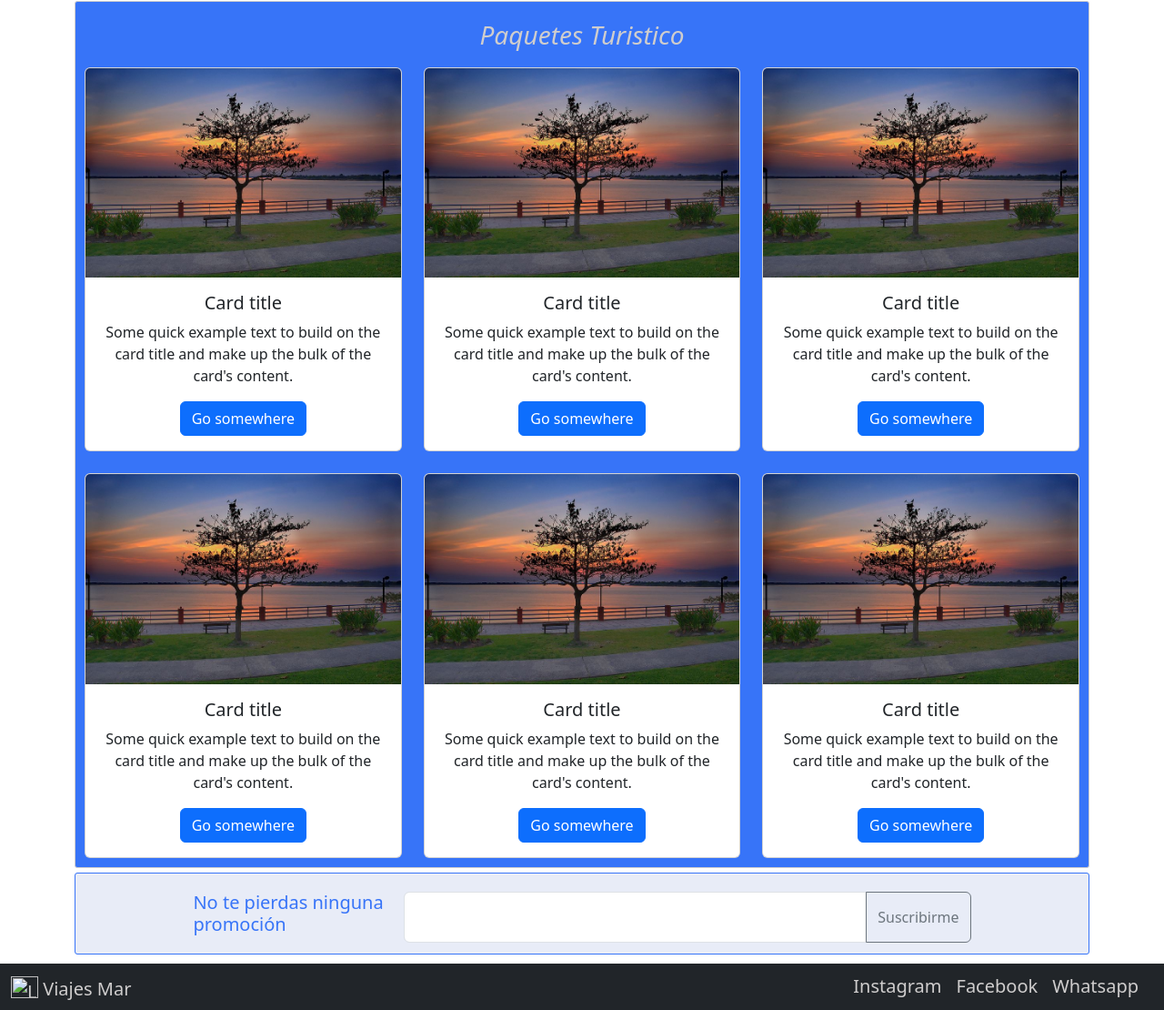
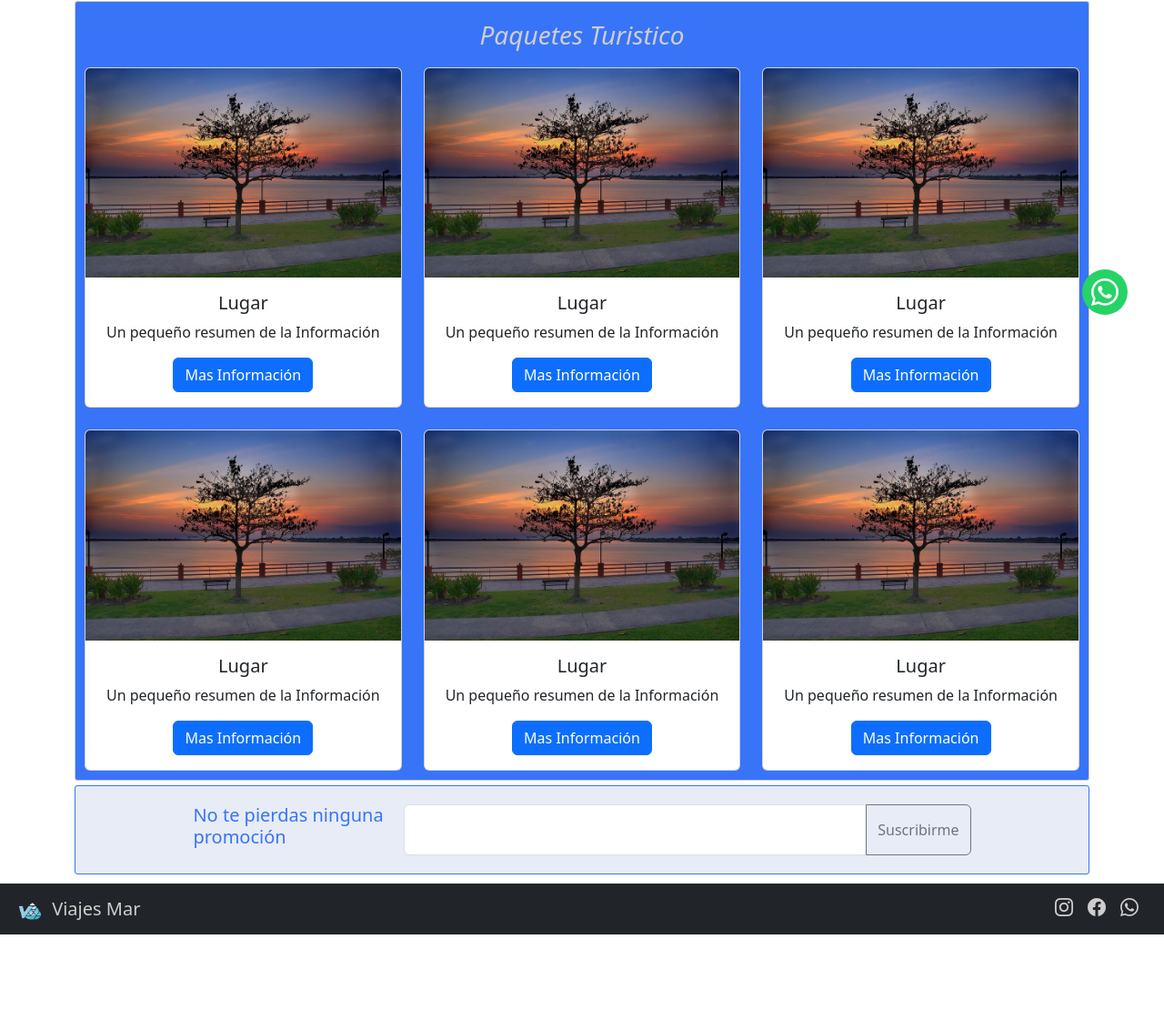
Before and after one commit to juakolp25/viajes_mar, a website: page index.html in a window 1280 px wide. Shown: the part 414-1524 px from the top of the page at 91% size. After the commit the page ends 1441 px from the top, so only its background shows below. Drawn offline with nearby package versions, Linux system fonts and the light colour scheme.

Commit message:
Add files via upload

```diff
--- a/index.html
+++ b/index.html
@@ -2,16 +2,18 @@
 <head>
     <meta charset="UTF-8">
     <meta name="viewport" content="width=device-width, initial-scale=1.0">
+    <link rel="shortcut icon" href="logo.png" />
     <title>Viajes Mar</title>
     <link rel="stylesheet" href="style.css" type="text/css">
     <link href="https://cdn.jsdelivr.net/npm/bootstrap@5.3.2/dist/css/bootstrap.min.css" rel="stylesheet" integrity="sha384-T3c6CoIi6uLrA9TneNEoa7RxnatzjcDSCmG1MXxSR1GAsXEV/Dwwykc2MPK8M2HN" crossorigin="anonymous">
-</head>
+    <link rel="stylesheet" href="https://cdn.jsdelivr.net/npm/bootstrap-icons@1.11.1/font/bootstrap-icons.css">
+  </head>
 <body>
 
     <nav class="navbar bgvm fixed-top">
         <div class="container-fluid">
             <a class="link_menu" href="#">
-                <img src="#" alt="Logo" width="30" height="24" class="d-inline-block align-text-top">
+                <img src="logo.png" alt="Logo" width="40" height="34" class="d-inline-block align-text-top">
                 Viajes Mar
             </a>
           <button class="navbar-toggler" type="button" data-bs-toggle="offcanvas" data-bs-target="#offcanvasDarkNavbar" aria-controls="offcanvasDarkNavbar" aria-label="Toggle navigation">
@@ -29,6 +31,16 @@
                 </li>
                 <li class="nav-item">
                   <a class="nav-link" href="#">Socios</a>
+                </li>
+                <li class="nav-item dropdown">
+                  <a class="nav-link dropdown-toggle" href="#" role="button" data-bs-toggle="dropdown" aria-expanded="false">
+                    Meses
+                  </a>
+                  <ul class="dropdown-menu" id="bgvm">
+                    <li><a class="dropdown-item" href="#">Octubre</a></li>
+                    <li><a class="dropdown-item" href="#">Noviembre</a></li>
+                    <li><a class="dropdown-item" href="#">Diciembre</a></li>
+                  </ul>
                 </li>
                 <li class="nav-item">
                     <a class="nav-link" href="#">Nosotros</a>
@@ -51,21 +63,21 @@
                 <div class="carousel-inner">
                   <div class="carousel-item active">
                     <img src="imagen.jpg" class="d-block w-100" style="width:100%; height:100%" alt="...">
-                    <div class="carousel-caption d-none d-md-block">
+                    <!--<div class="carousel-caption d-none d-md-block">
                       <h5>Info</h5>
-                    </div>
+                    </div>-->
                   </div>
                   <div class="carousel-item">
                     <img src="imagen.jpg" class="d-block w-100" style="width:100%; height:100%" alt="...">
-                    <div class="carousel-caption d-none d-md-block">
+                    <!--<div class="carousel-caption d-none d-md-block">
                       <h5>Info</h5>
-                    </div>
+                    </div>-->
                   </div>
                   <div class="carousel-item">
                     <img src="imagen.jpg" class="d-block w-100" style="width:100%; height:100%" alt="...">
-                    <div class="carousel-caption d-none d-md-block">
+                    <!--<div class="carousel-caption d-none d-md-block">
                       <h5>Info</h5>
-                    </div>
+                    </div>-->
                   </div>
                 </div>
                 <button class="carousel-control-prev" type="button" data-bs-target="#carouselExampleCaptions" data-bs-slide="prev">
@@ -85,9 +97,9 @@
                     <div class="card">
                         <img src="imagen.jpg" class="card-img-top" alt="...">
                         <div class="card-body">
-                            <h5 class="card-title">Card title</h5>
-                            <p class="card-text">Some quick example text to build on the card title and make up the bulk of the card's content.</p>
-                            <a href="#" class="btn btn-primary">Go somewhere</a>
+                            <h5 class="card-title">Lugar</h5>
+                            <p class="card-text">Un pequeño resumen de la Información</p>
+                            <a href="#" class="btn btn-primary">Mas Información</a>
                         </div>
                     </div>
                 </div>
@@ -95,9 +107,9 @@
                     <div class="card">
                         <img src="imagen.jpg" class="card-img-top" alt="...">
                         <div class="card-body">
-                            <h5 class="card-title">Card title</h5>
-                            <p class="card-text">Some quick example text to build on the card title and make up the bulk of the card's content.</p>
-                            <a href="#" class="btn btn-primary">Go somewhere</a>
+                            <h5 class="card-title">Lugar</h5>
+                            <p class="card-text">Un pequeño resumen de la Información</p>
+                            <a href="#" class="btn btn-primary">Mas Información</a>
                         </div>
                     </div>
                 </div>
@@ -105,9 +117,9 @@
                     <div class="card">
                         <img src="imagen.jpg" class="card-img-top" alt="...">
                         <div class="card-body">
-                            <h5 class="card-title">Card title</h5>
-                            <p class="card-text">Some quick example text to build on the card title and make up the bulk of the card's content.</p>
-                            <a href="#" class="btn btn-primary">Go somewhere</a>
+                            <h5 class="card-title">Lugar</h5>
+                            <p class="card-text">Un pequeño resumen de la Información</p>
+                            <a href="#" class="btn btn-primary">Mas Información</a>
                         </div>
                     </div>
                 </div>
@@ -115,9 +127,9 @@
                     <div class="card">
                         <img src="imagen.jpg" class="card-img-top" alt="...">
                         <div class="card-body">
-                            <h5 class="card-title">Card title</h5>
-                            <p class="card-text">Some quick example text to build on the card title and make up the bulk of the card's content.</p>
-                            <a href="#" class="btn btn-primary">Go somewhere</a>
+                            <h5 class="card-title">Lugar</h5>
+                            <p class="card-text">Un pequeño resumen de la Información</p>
+                            <a href="#" class="btn btn-primary">Mas Información</a>
                         </div>
                     </div>
                 </div>
@@ -125,9 +137,9 @@
                     <div class="card">
                         <img src="imagen.jpg" class="card-img-top" alt="...">
                         <div class="card-body">
-                            <h5 class="card-title">Card title</h5>
-                            <p class="card-text">Some quick example text to build on the card title and make up the bulk of the card's content.</p>
-                            <a href="#" class="btn btn-primary">Go somewhere</a>
+                            <h5 class="card-title">Lugar</h5>
+                            <p class="card-text">Un pequeño resumen de la Información</p>
+                            <a href="#" class="btn btn-primary">Mas Información</a>
                         </div>
                     </div>
                 </div>
@@ -135,9 +147,9 @@
                     <div class="card">
                         <img src="imagen.jpg" class="card-img-top" alt="...">
                         <div class="card-body">
-                            <h5 class="card-title">Card title</h5>
-                            <p class="card-text">Some quick example text to build on the card title and make up the bulk of the card's content.</p>
-                            <a href="#" class="btn btn-primary">Go somewhere</a>
+                            <h5 class="card-title">Lugar</h5>
+                            <p class="card-text">Un pequeño resumen de la Información</p>
+                            <a href="#" class="btn btn-primary">Mas Información</a>
                         </div>
                     </div>
                 </div>
@@ -154,24 +166,33 @@
                     </div>
                 </div>
         </div>
+        <a href="https://wa.me/1132624969" class="boton_wa" target="_blank">
+          <i class="bi bi-whatsapp" id="icon_wa"></i>
+        </a>
     </div>
 
 
     <footer class="navbar bg-dark">
         <div class="container-fluid">
             <a class="navbar-link link_menu" href="#">
-                <img src="#" alt="Logo" width="30" height="24" class="d-inline-block align-text-top">
+                <img src="logo.png" alt="Logo" width="40" height="34" class="d-inline-block align-text-top">
                 Viajes Mar
             </a>
           <ul class="nav">
             <li class="nav-item">
-              <a class="link_menu" aria-current="page" href="#">Instagram</a>
+              <a class="link_menu" aria-current="page" href="#">
+                <i class="bi bi-instagram"></i>
+              </a>
             </li>
             <li class="nav-item">
-              <a class="link_menu" href="#">Facebook</a>
+              <a class="link_menu" href="#">
+                <i class="bi bi-facebook"></i>
+              </a>
             </li>
             <li class="nav-item">
-              <a class="link_menu" href="#">Whatsapp</a>
+              <a class="link_menu" href="#">
+                <i class="bi bi-whatsapp"></i>
+              </a>
             </li>
           </ul>
         </div>
--- a/style.css
+++ b/style.css
@@ -27,7 +27,7 @@ body{
     background-color: var(--blanco-);
 }
 
-.bgvm{
+#bgvm, .bgvm{
     background-color: var(--primary-);
 }
 
@@ -65,7 +65,6 @@ body{
 .suc{
     background-color: var(--blanco-);
     width: 100%;
-    height: 90px;
     color: var(--primary-);
     padding: var(--padding-);
     justify-content: center;
@@ -86,6 +85,26 @@ body{
     display: flex;
 }
 
+.boton_wa{
+    display: flex;
+    position:fixed;
+    width:50px;
+    height:50px;
+    bottom:40px;
+    right:40px;
+    background-color:#25d366;
+    color:#FFF;
+    border-radius:50px;
+    text-align:center;
+    font-size:30px;
+    z-index:100;
+    justify-content: center;
+}
+
+#icon_wa{
+    margin: auto;
+}
+
 footer{
     background-color: black;
     padding: var(--padding-);
```
Also changed, not shown: logo.png (added).
